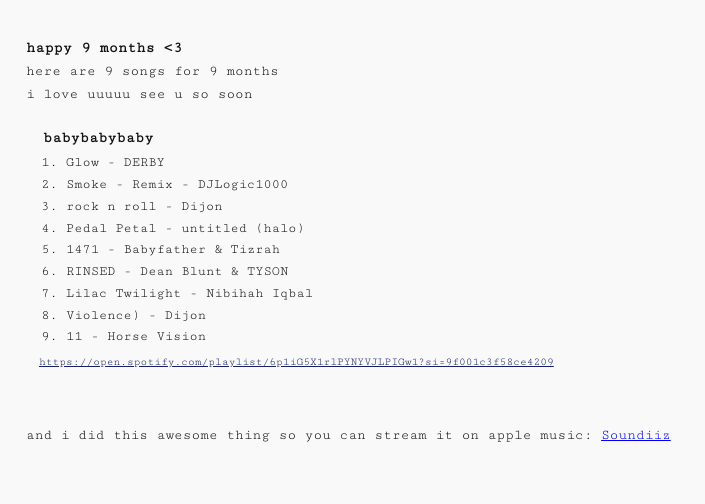
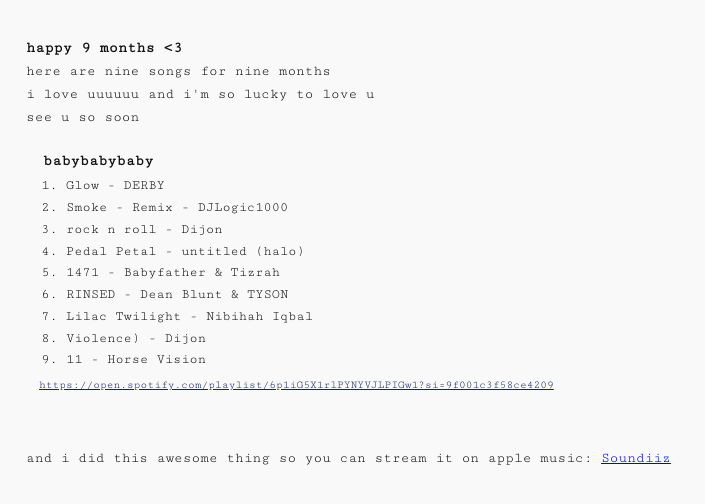
Before and after one commit to chelseaachiu/hai, a plain HTML site: page index.html in a window 1280 px wide. Shown: the whole page, without its empty margins (0-705 px from the left). Drawn offline with Linux system fonts and the light colour scheme.

Commit message:
Update index.html

```diff
--- a/index.html
+++ b/index.html
@@ -4,7 +4,7 @@
 <head>
   <meta charset="UTF-8">
   <meta name="viewport" content="width=device-width, initial-scale=1.0">
-  <title>happy 9 months</title>
+  <title>playlist</title>
   <link href="https://fonts.googleapis.com/css2?family=Cutive+Mono&display=swap" rel="stylesheet">
   <style>
     body {
@@ -82,8 +82,9 @@
 <body>
 
   <h1>happy 9 months <3</h1>
-      <p class="description">here are 9 songs for 9 months<br>
-        i love uuuuu see u so soon</p>
+      <p class="description">here are nine songs for nine months<br>
+        i love uuuuuu and i'm so lucky to love u<br>
+        see u so soon</p>
 
       <h2>babybabybaby</h2>
       <ol class="tracklist">
```
